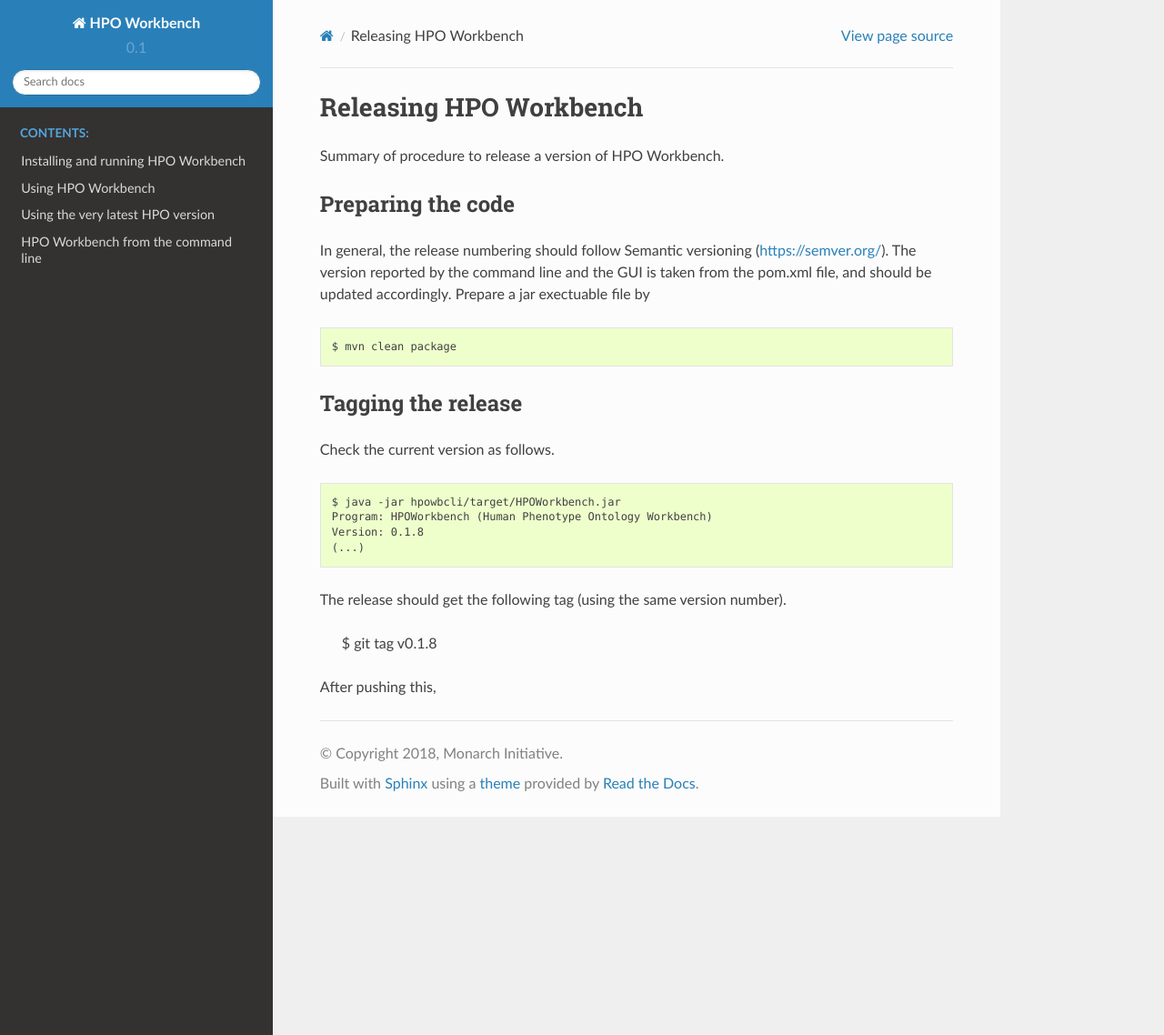
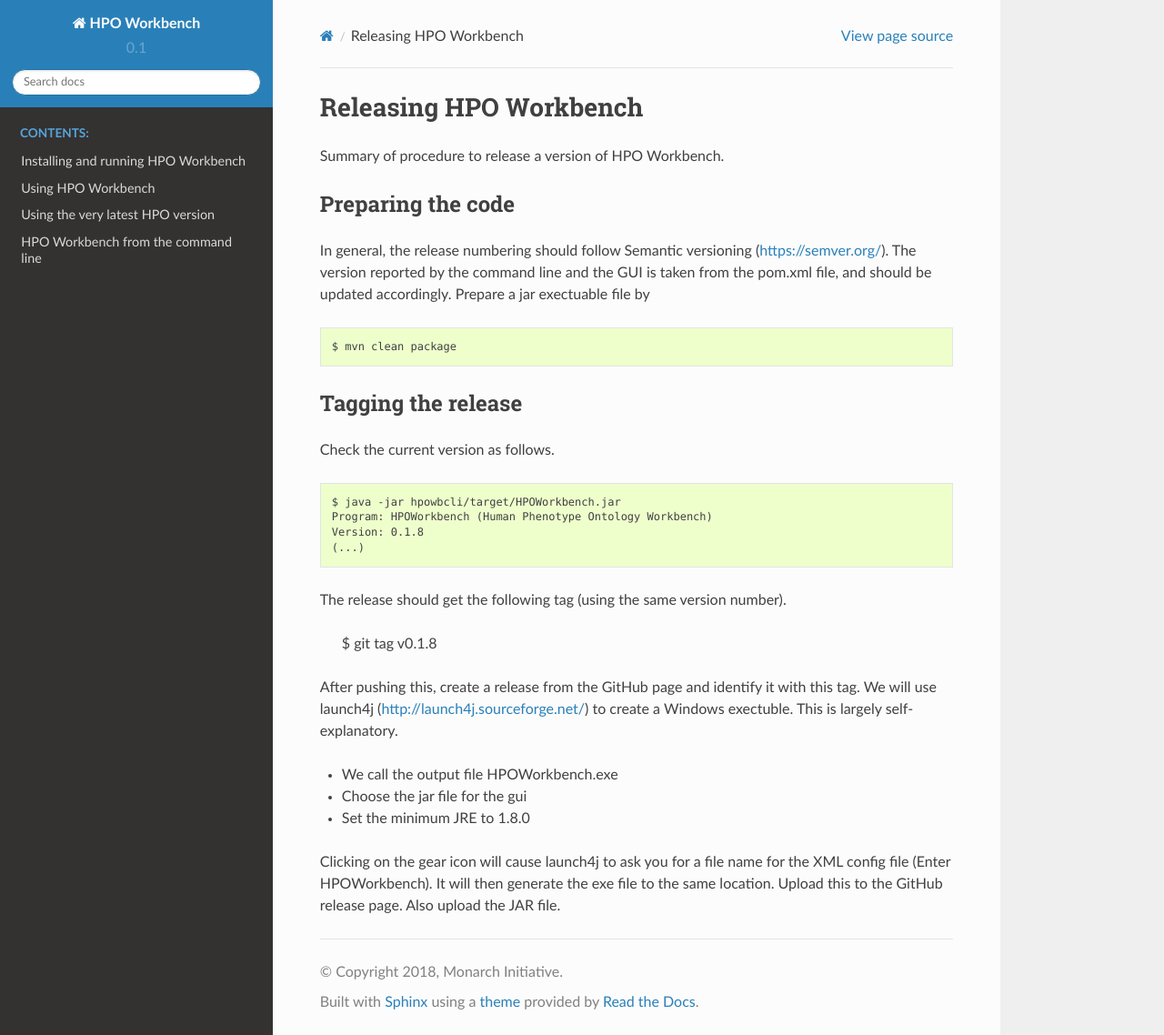
Before and after one commit to TheJacksonLaboratory/HPOworkbench, a Sphinx documentation site: the page built from docs/release.rst, in a window 1280 px wide and 1138 px high. Shown: the whole window at 91% size. Built offline with Sphinx 7.4.7 and the Read the Docs theme 2.0.0, drawn with Linux system fonts in a browser that asks for light colours.

Commit message:
documentation

```diff
--- a/docs/release.rst
+++ b/docs/release.rst
@@ -25,4 +25,12 @@
 
     $ git tag v0.1.8
 
-After pushing this,
+After pushing this, create a release from the GitHub page and identify it with this tag. We will use launch4j (http://launch4j.sourceforge.net/) to create a Windows exectuble. This is
+largely self-explanatory.
+
+*  We call the output file HPOWorkbench.exe
+*  Choose the jar file for the gui
+*  Set the minimum JRE to 1.8.0
+
+Clicking on the gear icon will cause launch4j to ask you for a file name for the XML config file (Enter HPOWorkbench).
+It will then generate the exe file to the same location. Upload this to the GitHub release page. Also upload the JAR file.
```
Also changed, not shown: README.md (+16 -3 lines).
